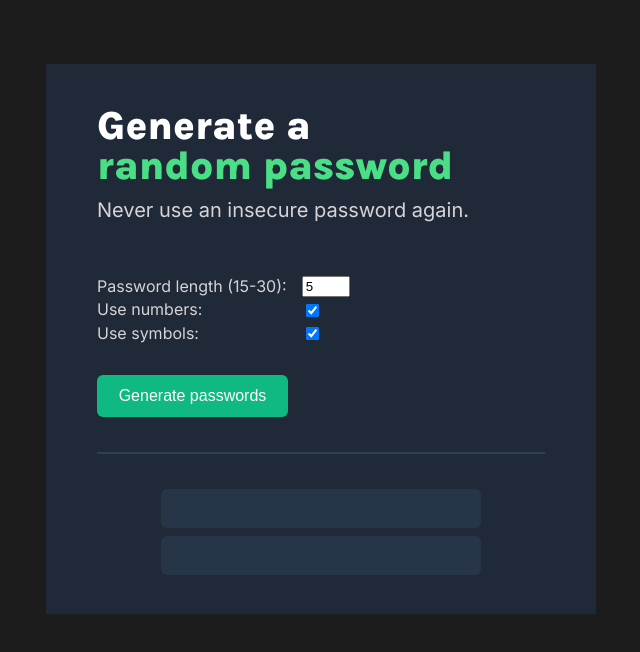
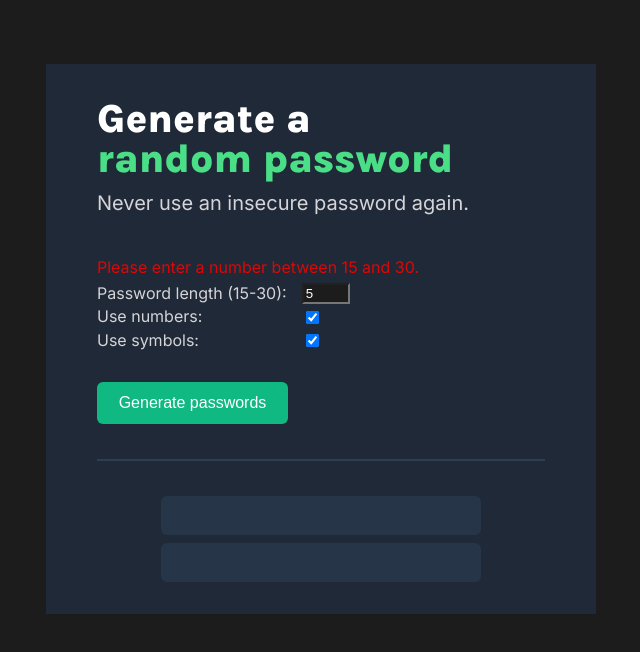
Before and after one commit to Kewner/scrimba-projects, a plain HTML site: page 09-password-generator-stretch-goals/index.html in a window 1280 px wide. Both pictures are taken after typing "5" into the empty fields and a click on the button "Generate passwords". Shown: the whole page, without its empty margins (319-959 px from the left). Drawn offline with Linux system fonts and the light colour scheme; a web font is replaced by a local one.

Commit message:
Improve invalid length notification

```diff
--- a/09-password-generator-stretch-goals/index.css
+++ b/09-password-generator-stretch-goals/index.css
@@ -2,6 +2,7 @@ body {
     margin: 0;
     background-color: #1C1C1C;
     font-family: "Inter", sans-serif;
+    color: #D5D4D8;
 }
 
 #container {
@@ -36,13 +37,17 @@ h2 {
     font-size: 20px;
     line-height: 28px;
     font-weight: 400;
-    color: #D5D4D8;
     margin-top: 0;
-    margin-bottom: 51px;
+    margin-bottom: 40px;
+}
+
+#length-alert {
+    margin: 0;
+    margin-bottom: 5px;
+    color: #1F2937;
 }
 
 #options-container {
-    color: #D5D4D8;
     display: flex;
     margin-bottom: 30px;
     height: 70px;
@@ -60,6 +65,11 @@ h2 {
 label,
 input {
     display: block;
+}
+
+input {
+    background-color: #1C1C1C;
+    color: white;
 }
 
 #length-input {
--- a/09-password-generator-stretch-goals/index.html
+++ b/09-password-generator-stretch-goals/index.html
@@ -17,6 +17,7 @@
             <div id="ui-container">
                 <h1>Generate a <br><span id="h1-green">random password</span></h1>
                 <h2>Never use an insecure password again.</h2>
+                <p id="length-alert">Please enter a number between 15 and 30.</p>
                 <div id="options-container">
                     <div id="label-container">
                         <label for="length-input">Password length (15-30):</label>
--- a/09-password-generator-stretch-goals/index.js
+++ b/09-password-generator-stretch-goals/index.js
@@ -1,6 +1,7 @@
 function getPasswords() {
     let length = Number(document.getElementById("length-input").value);
     if (!validateLengthInput(length)) return;
+    document.getElementById("length-alert").style = "none";
 
     let useNumbers = document.getElementById("toggle-numbers").checked;
     let useSymbols = document.getElementById("toggle-symbols").checked;
@@ -35,7 +36,7 @@ function generatePassword(length, useNumbers, useSymbols) {
 
 function validateLengthInput(length) {
     if (length > 30 || length < 15) {
-        alert("Password length must be between 15 and 30!");
+        document.getElementById("length-alert").style = "color: #dc0707";
         return false;
     }
 
```
